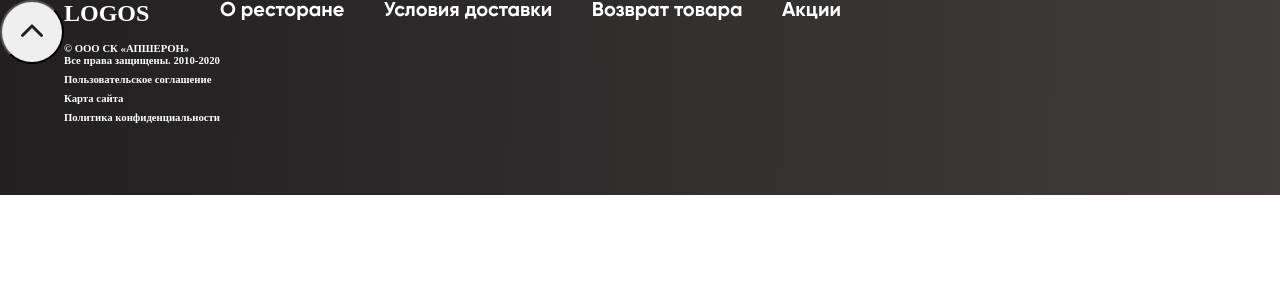
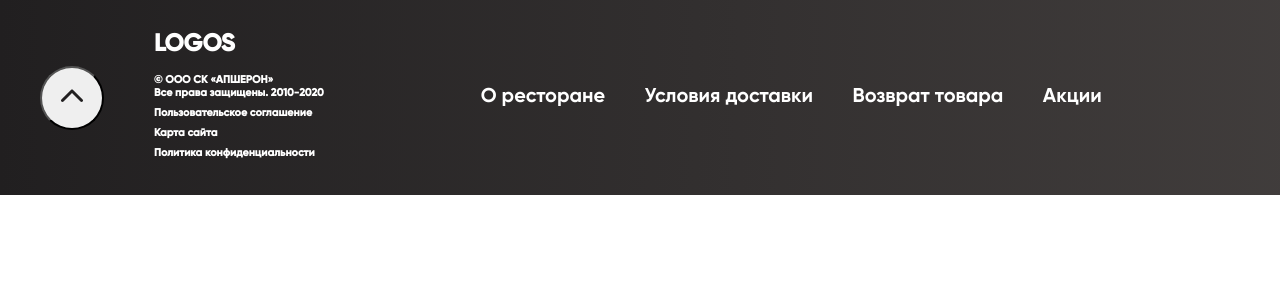
Before and after one commit to Hamzat-0595/Final-project, a React (Vite) app: page / in a window 1280 px wide. Shown: the top 300 px of the page. Built offline with nearby package versions, Linux system fonts and the light colour scheme.

Commit message:
закончил версатать  footer

```diff
--- a/src/layout/Header/Footer/Footer.scss
+++ b/src/layout/Header/Footer/Footer.scss
@@ -4,20 +4,33 @@
   background: linear-gradient(270.7deg, #44403f 0.4%, #211f20 100%);
   color: white;
   display: flex;
+  align-items: center;
+
   &__btnTop {
     border-radius: 50%;
     width: 64px;
     height: 64px;
+    margin-left: 40px;
+    margin-right: 50px;
   }
-  &__footer__info {
+
+  &__info {
+    display: flex;
     flex-direction: column;
+    font-family: "Gilroy-Bold", sans-serif;
+    margin-right: 157px;
   }
+
   h2 {
     margin-bottom: 15px;
+    font-family: "Gilroy-Bold", sans-serif;
   }
+
   h6 {
     margin-bottom: 7px;
+    font-family: "Gilroy-Bold", sans-serif;
   }
+
   &__btn {
     width: 621px;
     height: 24px;
```
